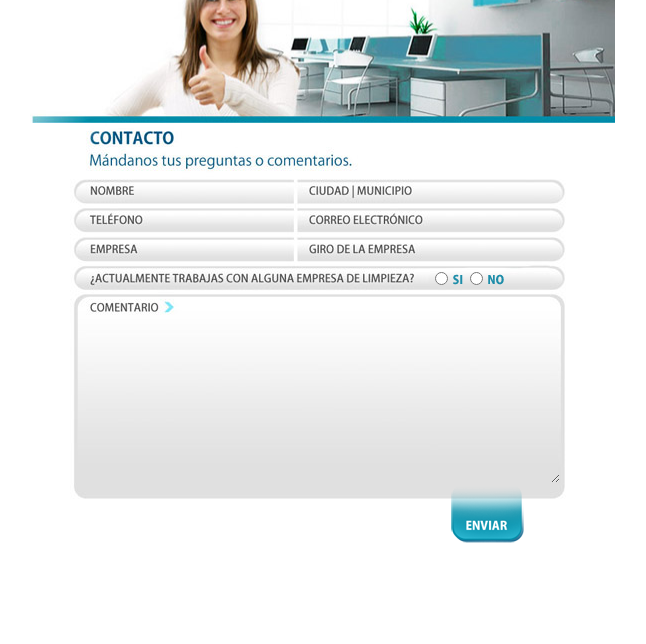
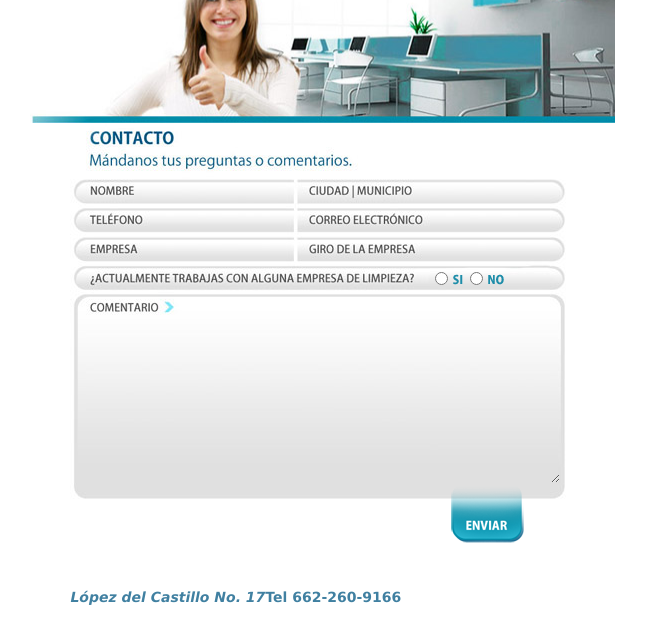
Before and after one commit to dariostrategia/Olimpio, a plain HTML site: page index.html in a window 1280 px wide. Shown: the part 4830-5474 px from the top of the page, without its empty margins (332-978 px from the left). Drawn offline with Linux system fonts and the light colour scheme.

Commit message:
Direccion agregada y telefono.

```diff
--- a/index.html
+++ b/index.html
@@ -389,6 +389,20 @@ label {
 	font-family: Arial, Helvetica, sans-serif;
 	margin-top: 5px;
 }
+address, div#tel{
+width: 630px;
+color: #4080A1;
+font-weight: bold;
+font-family: Verdana, Geneva, sans-serif;
+text-align: center;
+font-size: 14px;
+display: inline;
+}
+#extrainfo{
+width:500px;
+clear: both;
+margin-top: -80px;
+}
 </style>
 <script type="text/javascript">
 function MM_swapImgRestore() { //v3.0
@@ -565,6 +579,7 @@ proveedor de insumos. </p>
   <input name="enviar" type="submit" value="" id="enviar" />
     </form>
      </div><!---fin formulario-->
+	 <p id="extrainfo"><address>López del Castillo No. 17</address><div id="tel">Tel 662-260-9166</div></p>
   </div><!---fin alinear-->
 
 </div><!---fin contacto-->
```
